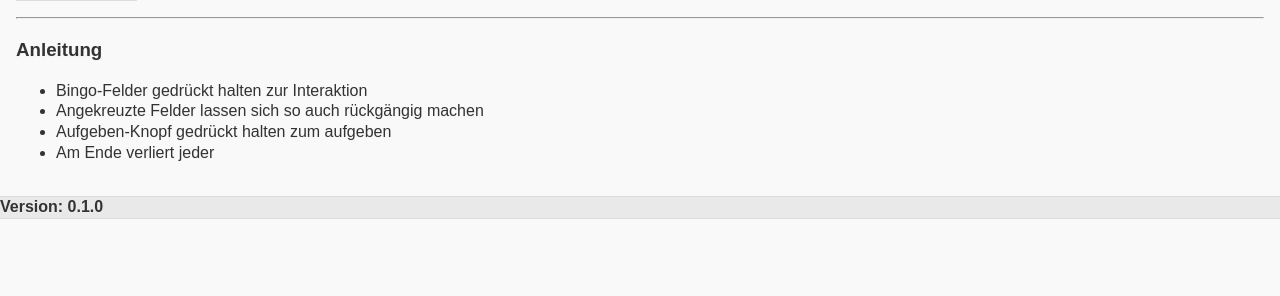
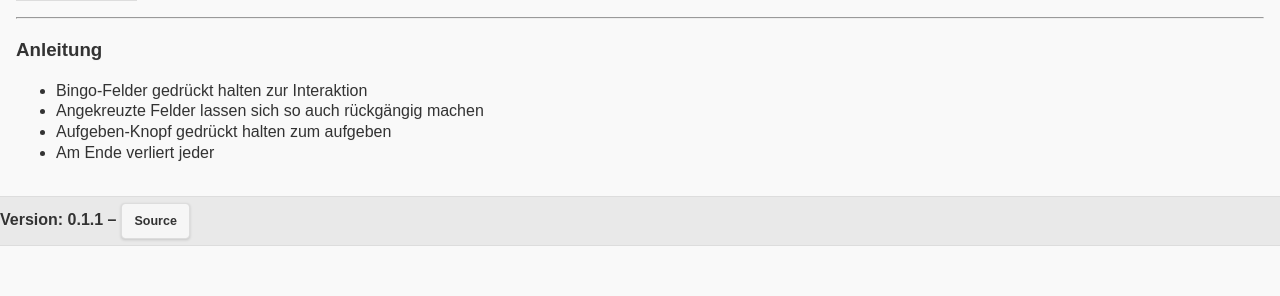
Before and after one commit to Niduroki/bahn-bingo, a Flask app: page / in a window 1280 px wide. Shown: the part 352-648 px from the top of the page. Run offline with Flask 2, Linux system fonts and the light colour scheme; data that the repository does not hold is empty.

Commit message:
Add Source Reference and update version

```diff
--- a/templates/base.html
+++ b/templates/base.html
@@ -17,7 +17,7 @@
                 {% block content %}Missing content{% endblock %}
             </div>
             <div data-role="footer">
-                Version: 0.1.0
+		    Version: 0.1.1 – <a href="https://git.ts.unde.re/niduroki/bahn-bingo">Source</a>
             </div>
         </div>
     </body>
```
